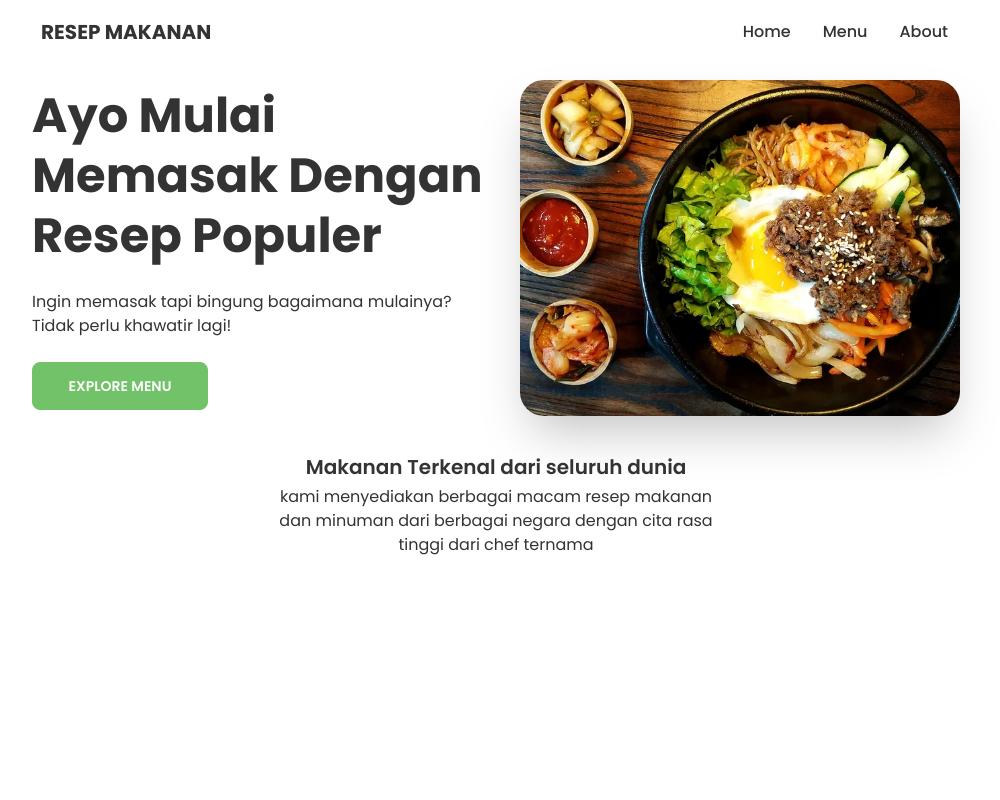
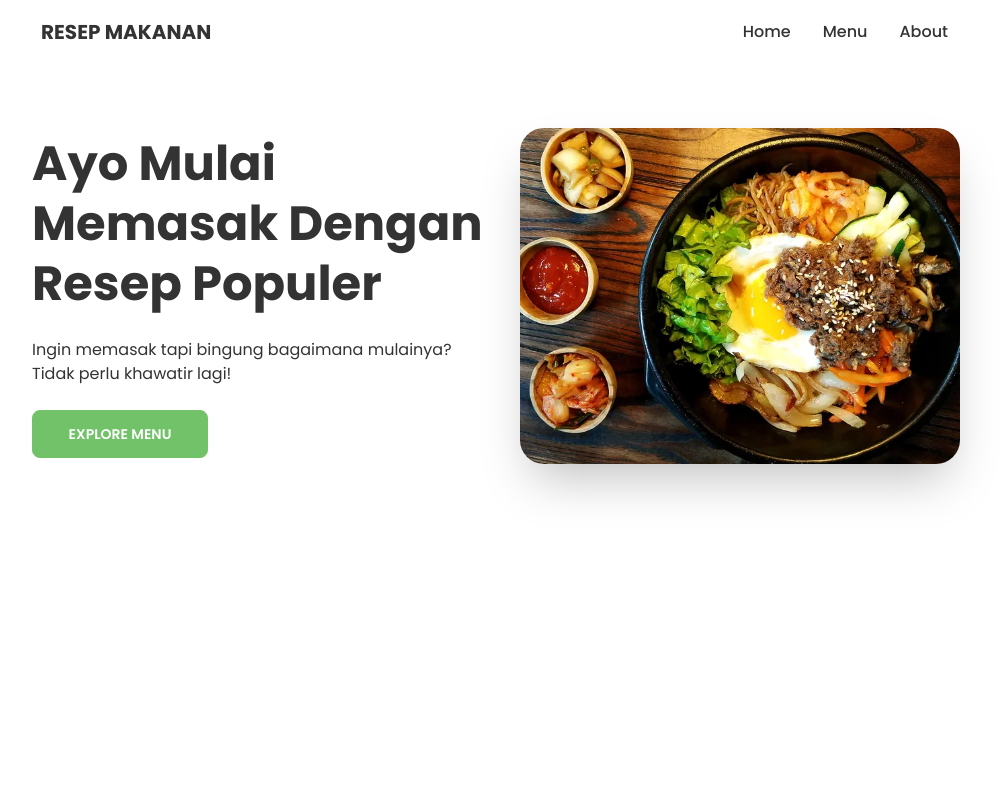
Before and after one commit to Derajatul/cooboo, a React (Vite) app: page / in a window 1280 px wide. Shown: the top 800 px of the page, without its empty margins (144-1144 px from the left). Built offline with nearby package versions, Linux system fonts and the light colour scheme.

Commit message:
update hero

```diff
--- a/src/components/Hero.jsx
+++ b/src/components/Hero.jsx
@@ -1,8 +1,8 @@
-import Button from "./Button";
+import Button from './Button';
 
 const Hero = () => {
   return (
-    <div className='hero block max-h-screen bg-base-100'>
+    <div className='mt-12 max-h-screen bg-base-100'>
       <div className='hero-content flex flex-col lg:flex-row-reverse'>
         <img
           src='./hero-food.webp'
@@ -22,14 +22,6 @@ const Hero = () => {
           <Button />
         </div>
       </div>
-      <hr />
-      <h3 className='mt-5 text-center text-xl font-semibold'>
-        Makanan Terkenal dari seluruh dunia
-      </h3>
-      <p className='mx-auto mt-1 max-w-md text-center'>
-        kami menyediakan berbagai macam resep makanan dan minuman dari berbagai
-        negara dengan cita rasa tinggi dari chef ternama
-      </p>
     </div>
   );
 };
```
